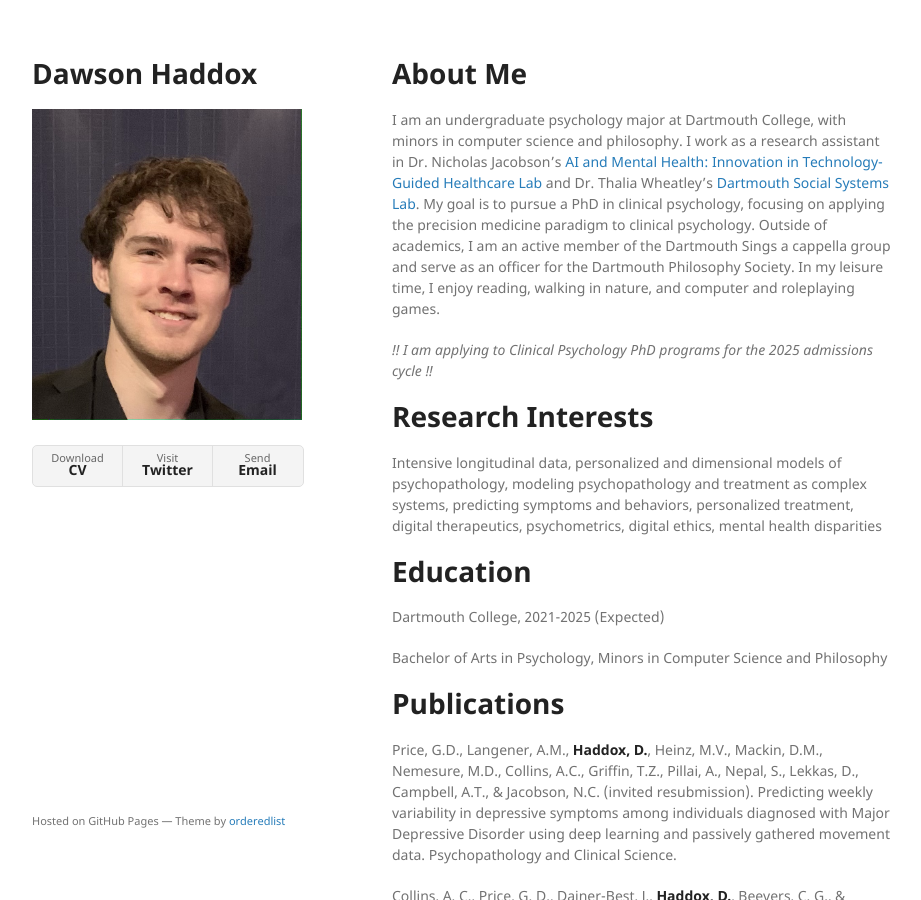
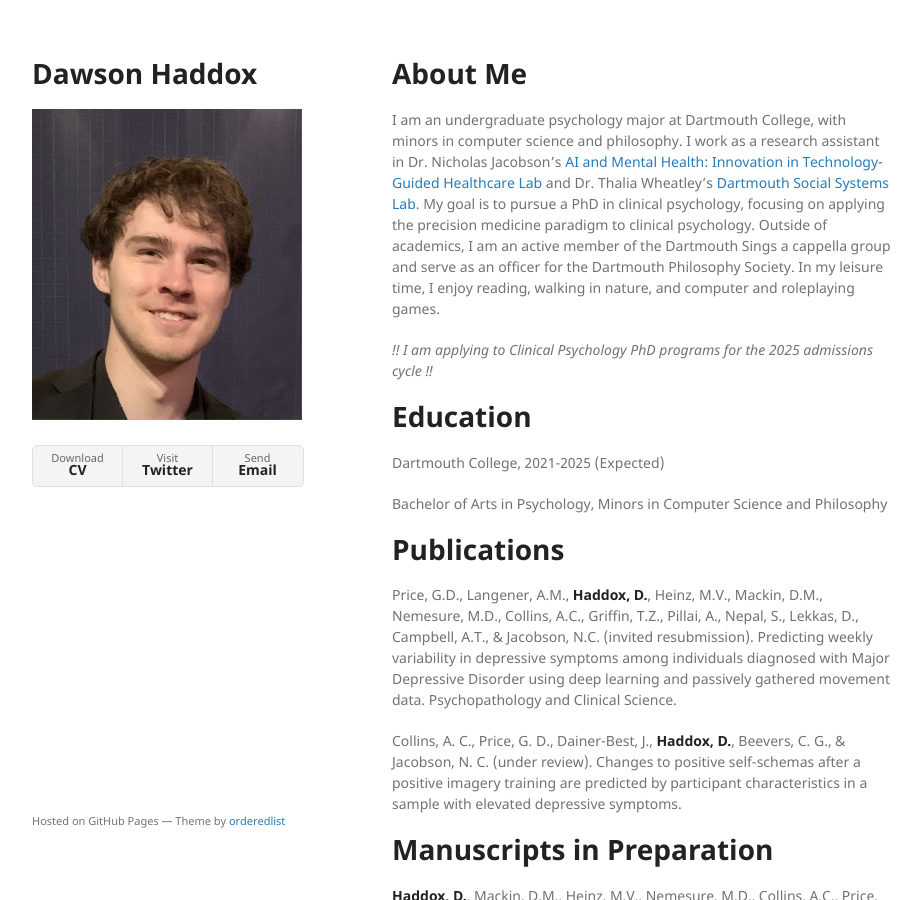
Before and after one commit to ddhaddox/ddhaddox.github.io, a Jekyll site: the page built from index.md, in a window 1280 px wide and 900 px high. Shown: the whole window, without its empty margins (178-1099 px from the left). Built offline with Jekyll 4.4.1, drawn with Linux system fonts in a browser that asks for light colours; our own code applies the rules of GitHub Pages for plain Markdown files.

Commit message:
Update index.md

```diff
--- a/index.md
+++ b/index.md
@@ -6,9 +6,6 @@ layout: default
 I am an undergraduate psychology major at Dartmouth College, with minors in computer science and philosophy. I work as a research assistant in Dr. Nicholas Jacobson’s [AI and Mental Health: Innovation in Technology-Guided Healthcare Lab](https://geiselmed.dartmouth.edu/jacobsonlab/) and Dr. Thalia Wheatley’s [Dartmouth Social Systems Lab](http://www.wheatlab.com). My goal is to pursue a PhD in clinical psychology, focusing on applying the precision medicine paradigm to clinical psychology. Outside of academics, I am an active member of the Dartmouth Sings a cappella group and serve as an officer for the Dartmouth Philosophy Society. In my leisure time, I enjoy reading, walking in nature, and computer and roleplaying games.
 
 *!! I am applying to Clinical Psychology PhD programs for the 2025 admissions cycle !!*
-
-# Research Interests
-Intensive longitudinal data, personalized and dimensional models of psychopathology, modeling psychopathology and treatment as complex systems, predicting symptoms and behaviors, personalized treatment, digital therapeutics, psychometrics, digital ethics, mental health disparities
 
 # Education
 Dartmouth College, 2021-2025 (Expected)
```
